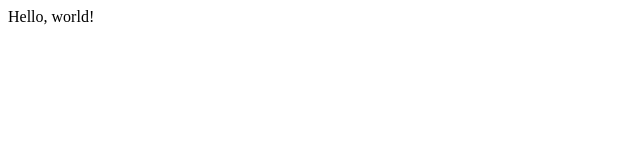
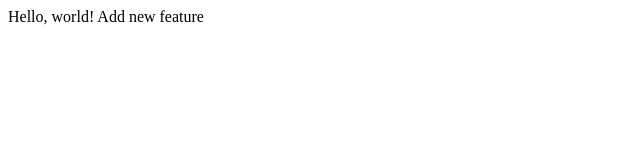
Before and after one commit to MaksymTurovskyi/lecture0, a plain HTML site: page index.html in a window 1280 px wide. Shown: the whole page, without its empty margins (0-640 px from the left). Drawn offline with Linux system fonts and the light colour scheme.

Commit message:
added new feature

```diff
--- a/index.html
+++ b/index.html
@@ -5,5 +5,8 @@
 
 		</head>
 
-		<body> Hello, world! </body>
+		<body>
+			Hello, world!
+			Add new feature
+		</body>
 	</html>
```
